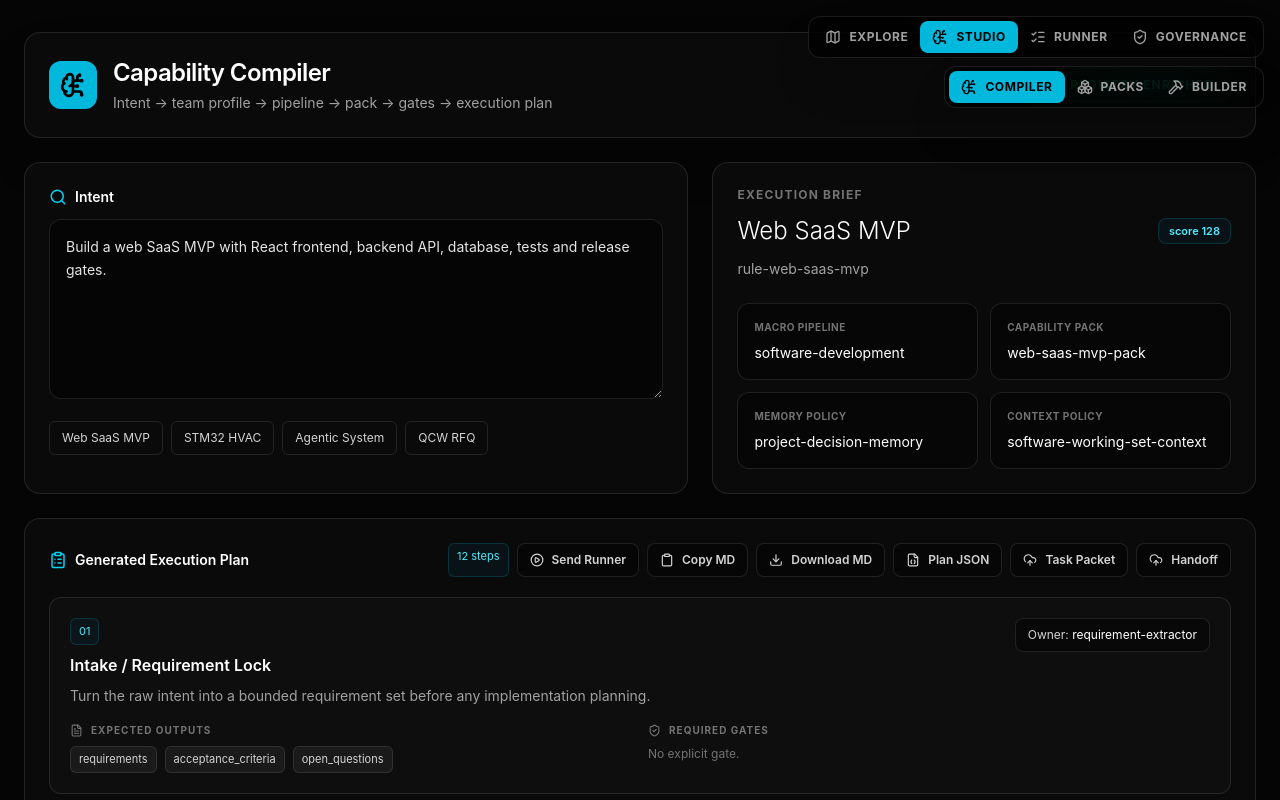
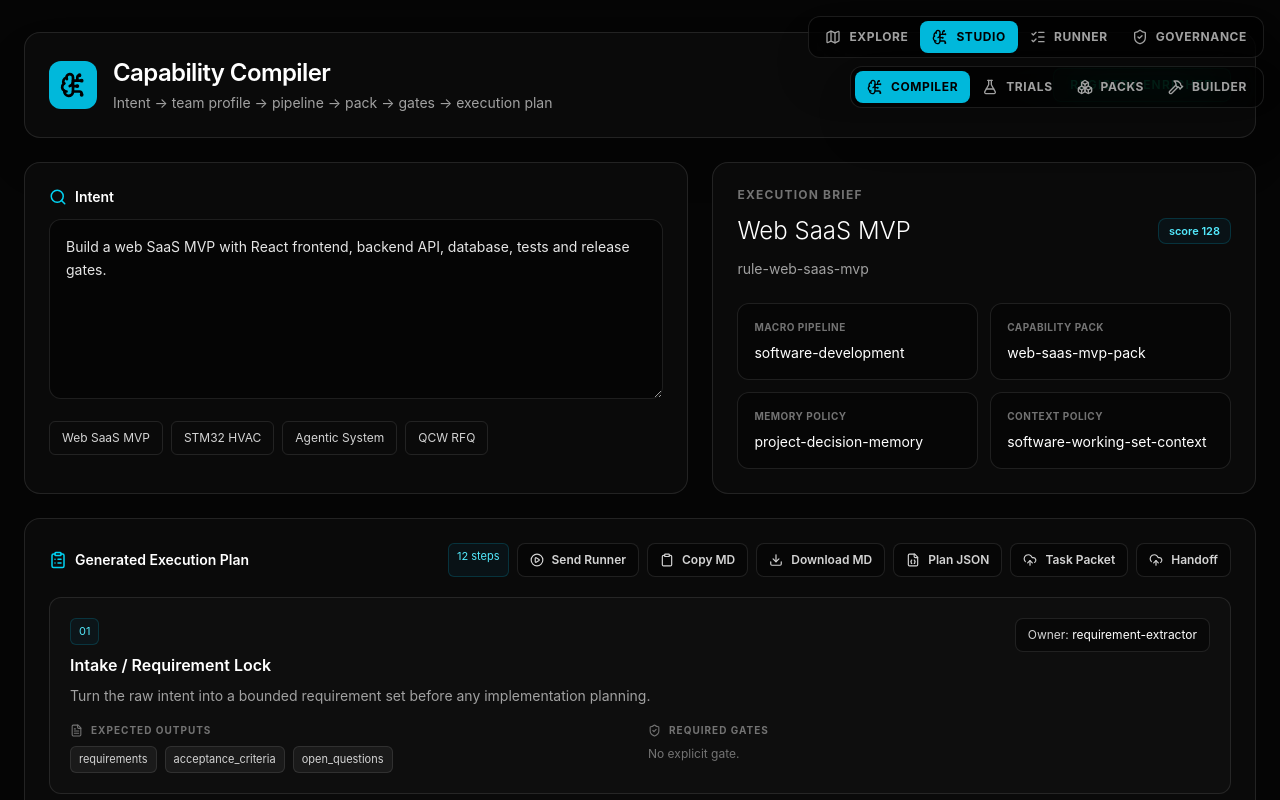
Before and after one commit to coskunhasib/Nexus_Capability_OS, a React (Vite) app: page / in a window 1280 px wide. Shown: the top 800 px of the page. Built offline with nearby package versions, Linux system fonts and the light colour scheme.

Commit message:
ui: add trials tab to studio navigation

```diff
--- a/src/Shell.tsx
+++ b/src/Shell.tsx
@@ -1,5 +1,5 @@
 import { useState } from 'react';
-import { Boxes, BrainCircuit, Database, Hammer, ListChecks, Map as MapIcon, ShieldCheck } from 'lucide-react';
+import { Boxes, BrainCircuit, Database, FlaskConical, Hammer, ListChecks, Map as MapIcon, ShieldCheck } from 'lucide-react';
 import App from './App.tsx';
 import CapabilityPackDetailView from './CapabilityPackDetailView.tsx';
 import CompilerView from './CompilerView.tsx';
@@ -7,8 +7,9 @@ import PackBuilderView from './PackBuilderView.tsx';
 import RegistryGovernance from './RegistryGovernance.tsx';
 import RegistryInspector from './RegistryInspector.tsx';
 import TaskRunnerMock from './TaskRunnerMock.tsx';
+import TrialScenarioView from './TrialScenarioView.tsx';
 
-type ViewMode = 'explore' | 'studio' | 'packs' | 'builder' | 'runner' | 'governance' | 'inspector';
+type ViewMode = 'explore' | 'studio' | 'packs' | 'builder' | 'trials' | 'runner' | 'governance' | 'inspector';
 
 const primaryModes: Array<{ id: ViewMode; label: string; icon: React.ReactNode }> = [
   { id: 'explore', label: 'Explore', icon: <MapIcon size={16} /> },
@@ -19,6 +20,7 @@ const primaryModes: Array<{ id: ViewMode; label: string; icon: React.ReactNode }
 
 const studioModes: Array<{ id: ViewMode; label: string; icon: React.ReactNode }> = [
   { id: 'studio', label: 'Compiler', icon: <BrainCircuit size={16} /> },
+  { id: 'trials', label: 'Trials', icon: <FlaskConical size={16} /> },
   { id: 'packs', label: 'Packs', icon: <Boxes size={16} /> },
   { id: 'builder', label: 'Builder', icon: <Hammer size={16} /> },
 ];
@@ -38,7 +40,7 @@ export default function Shell() {
   };
 
   const isPrimaryActive = (mode: ViewMode) => {
-    if (mode === 'studio') return view === 'studio' || view === 'packs' || view === 'builder';
+    if (mode === 'studio') return view === 'studio' || view === 'packs' || view === 'builder' || view === 'trials';
     if (mode === 'governance') return view === 'governance' || view === 'inspector';
     return view === mode;
   };
@@ -59,7 +61,7 @@ export default function Shell() {
             </button>
           ))}
         </div>
-        {(view === 'studio' || view === 'packs' || view === 'builder') && (
+        {(view === 'studio' || view === 'packs' || view === 'builder' || view === 'trials') && (
           <div className="flex overflow-hidden rounded-xl border border-white/10 bg-black/70 p-1 shadow-2xl backdrop-blur-xl">
             {studioModes.map((mode) => (
               <button key={mode.id} onClick={() => setView(mode.id)} className={buttonClass(view === mode.id)}>
@@ -83,6 +85,7 @@ export default function Shell() {
 
       {view === 'explore' && <App />}
       {view === 'studio' && <CompilerView onSendTaskPacket={openRunnerWithPacket} />}
+      {view === 'trials' && <TrialScenarioView />}
       {view === 'packs' && <CapabilityPackDetailView />}
       {view === 'builder' && <PackBuilderView />}
       {view === 'governance' && <RegistryGovernance />}
```
